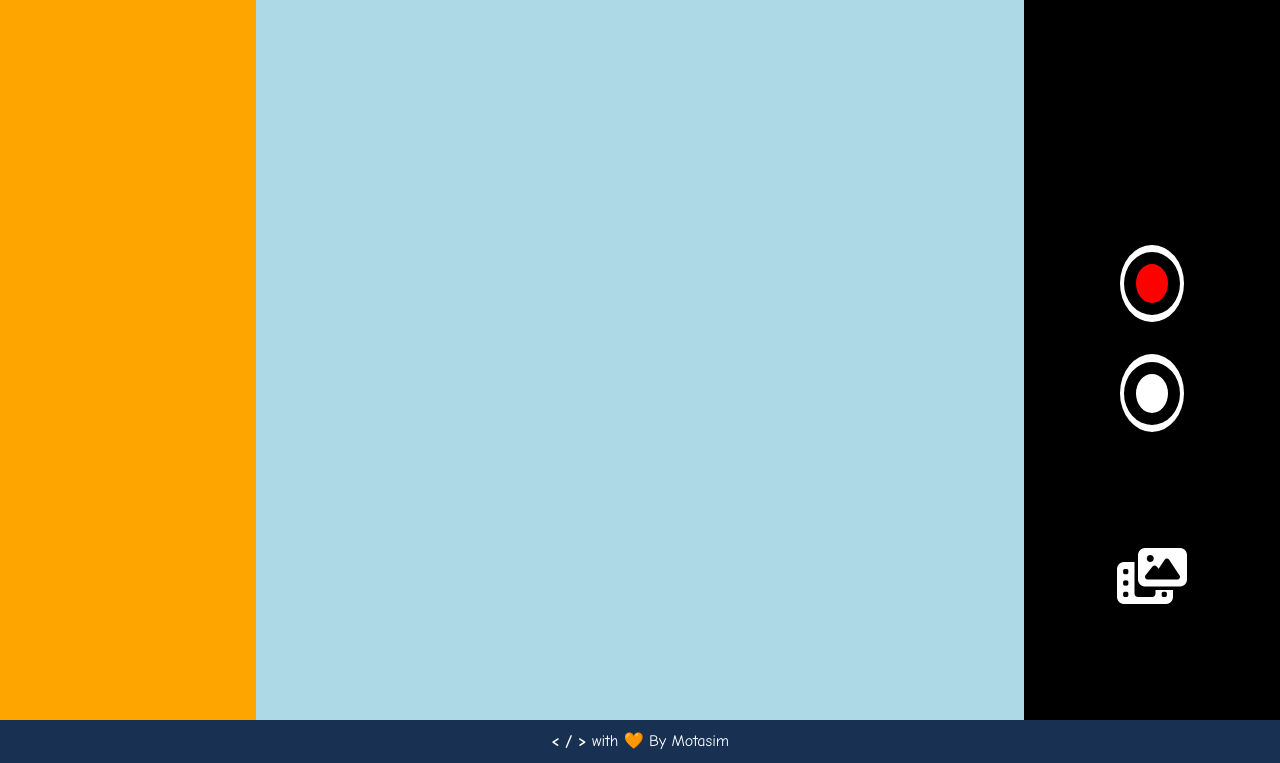
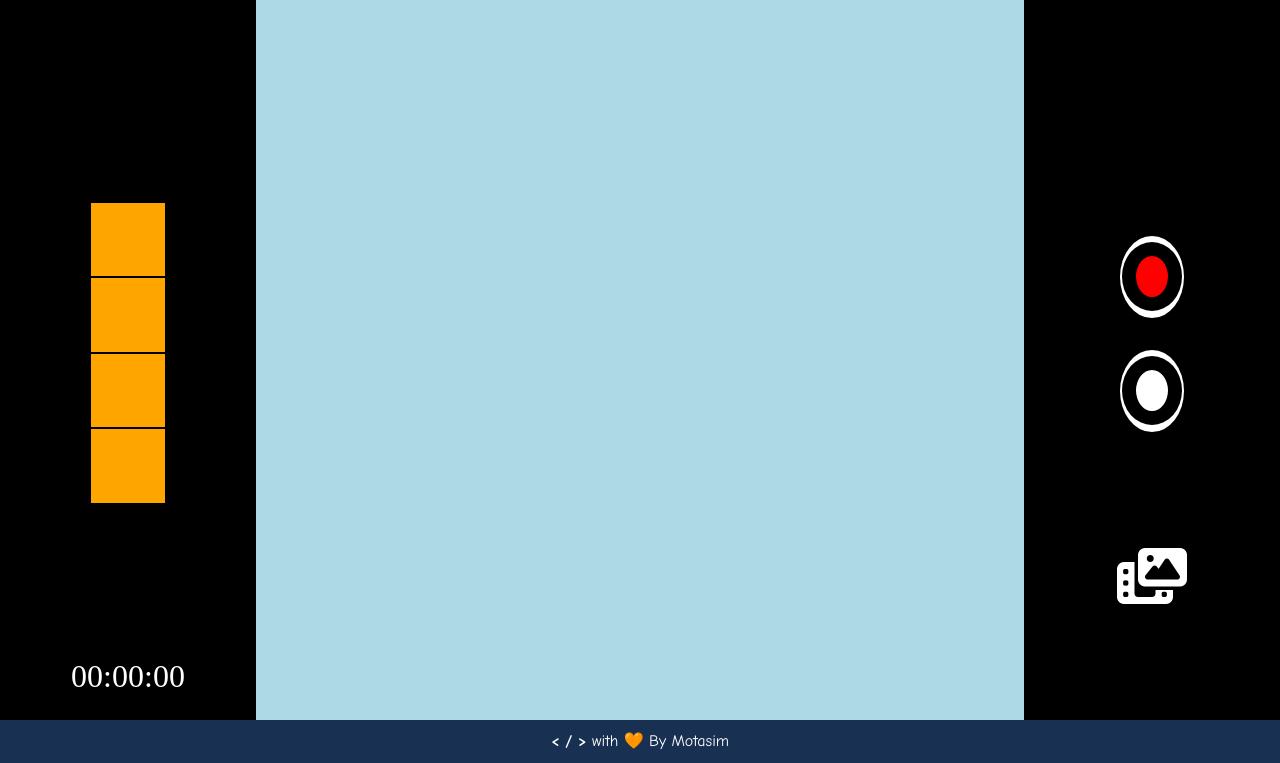
Before and after one commit to motasimmakki/Camera-App, a plain HTML site: page index.html in a window 1280 px wide. Shown: the top 763 px of the page. Drawn offline with Linux system fonts and the light colour scheme.

Commit message:
:technologist:feat: filter section and timer section

```diff
--- a/index.html
+++ b/index.html
@@ -12,7 +12,21 @@
 </head>
 <body>
     <div class="wrapper">
-        <div class="filter-cont"></div>
+        <div class="filter-cont">
+            <div class="filter-box">
+                <div class="filter-cont-box">
+                    <div class="filter brown"></div>
+                    <div class="filter orange"></div>
+                    <div class="filter pink"></div>
+                    <div class="filter transparent"></div>
+                </div>
+            </div>
+            <div class="timer-cont">
+                <div class="timer-box">
+                    <p>00:00:00</p>
+                </div>
+            </div>
+        </div>
         <div class="camera-cont">
             <div class="view-area"></div>
         </div>
--- a/style.css
+++ b/style.css
@@ -1,6 +1,7 @@
 body {
     width: 100%;
     margin: 0%;
+    user-select: none;
 }
 .wrapper {
     display: flex;
@@ -11,6 +12,47 @@ body {
     width: 20%;
     height: 100%;
     background-color: orange;
+}
+.filter-box {
+    width: 100%;
+    height: 70%;
+    background-color: black;
+    display: flex;
+    justify-content: center;
+    align-items: flex-end;
+}
+.filter-cont-box {
+    width: 30%;
+    height: 60%;
+    background-color: orange;
+}
+.filter {
+    width: 100%;
+    height: 25%;
+    border: 1px solid black;
+    box-sizing: border-box;
+}
+.timer-cont {
+    width: 100%;
+    height: 30%;
+    /* background-color: gray; */
+    background-color: black;
+    display: flex;
+    justify-content: center;
+    align-items: flex-end;
+}
+.timer-box {
+    width: 100%;
+    height: 40%;
+    /* background-color: orchid; */
+    background-color: black;
+    display: flex;
+    justify-content: center;
+    align-items: center;
+}
+.timer-box p {
+    font-size: 4vmin;
+    color: white;
 }
 .camera-cont {
     width: 60%;
@@ -44,14 +86,12 @@ body {
     align-items: center;
 }
 .fa-photo-film {
-    font-size: 3.5rem;
+    font-size: 7vh;
     color: white;
 }
 .capture, .record {
-    /* width: 5rem;
-    height: 5rem; */
     width: 25%;
-    height: 18%;
+    height: 19%;
     background-color: white;
     display: flex;
     justify-content: center;
@@ -61,7 +101,7 @@ body {
 .capture-circle, .record-circle {
     width: 50%;
     height: 50%;
-    border: 0.8rem solid black;
+    border: 1.75vh solid black;
     border-radius: 50%;
 }
 .capture-circle {
@@ -70,11 +110,6 @@ body {
 .record-circle {
     background-color: white;
 }
-/* .footer {
-    width: 100%;
-    height: 4rem;
-    background-color: blue;
-} */
 .footer {
     width: 100%;
     height: 4rem;
```
